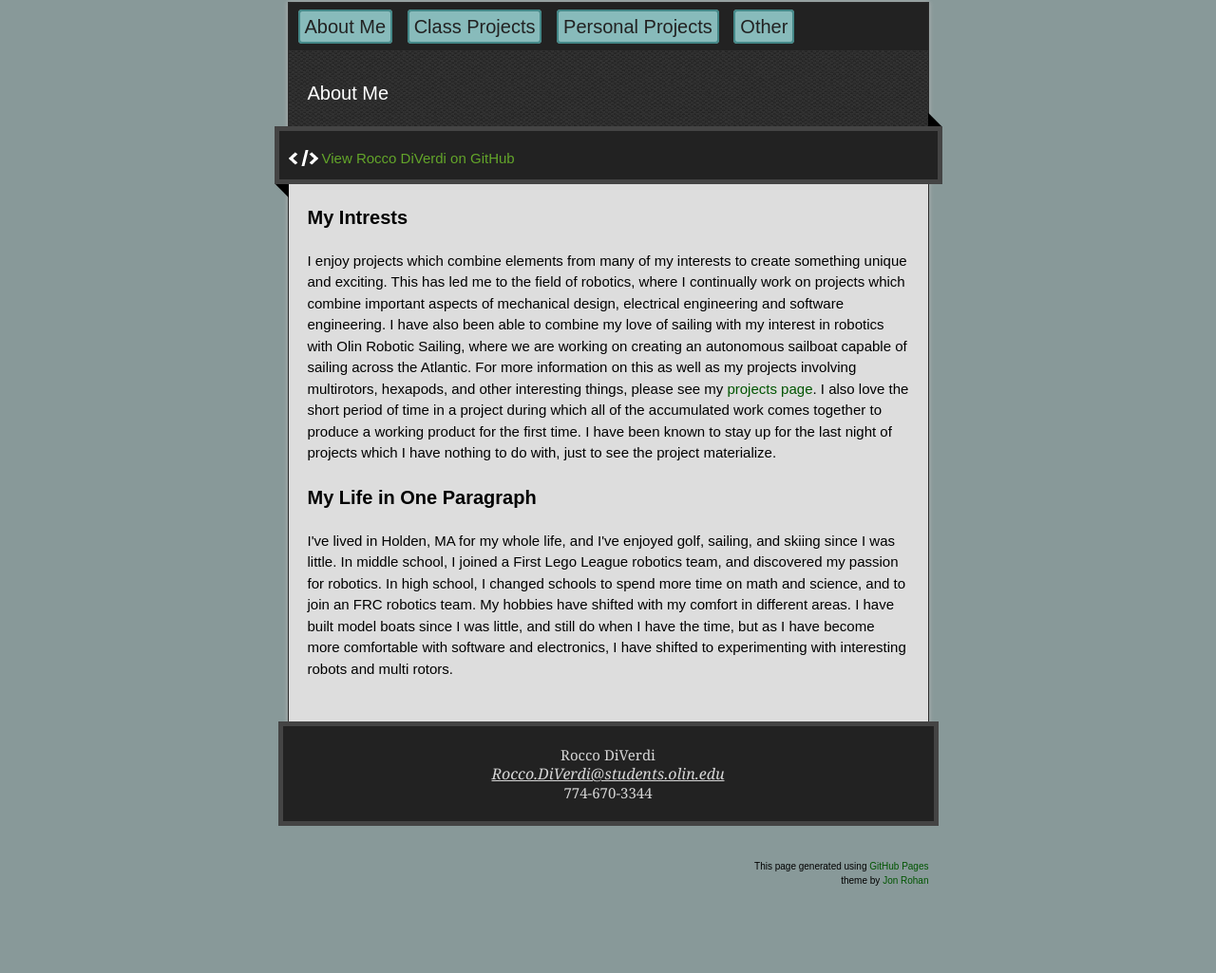
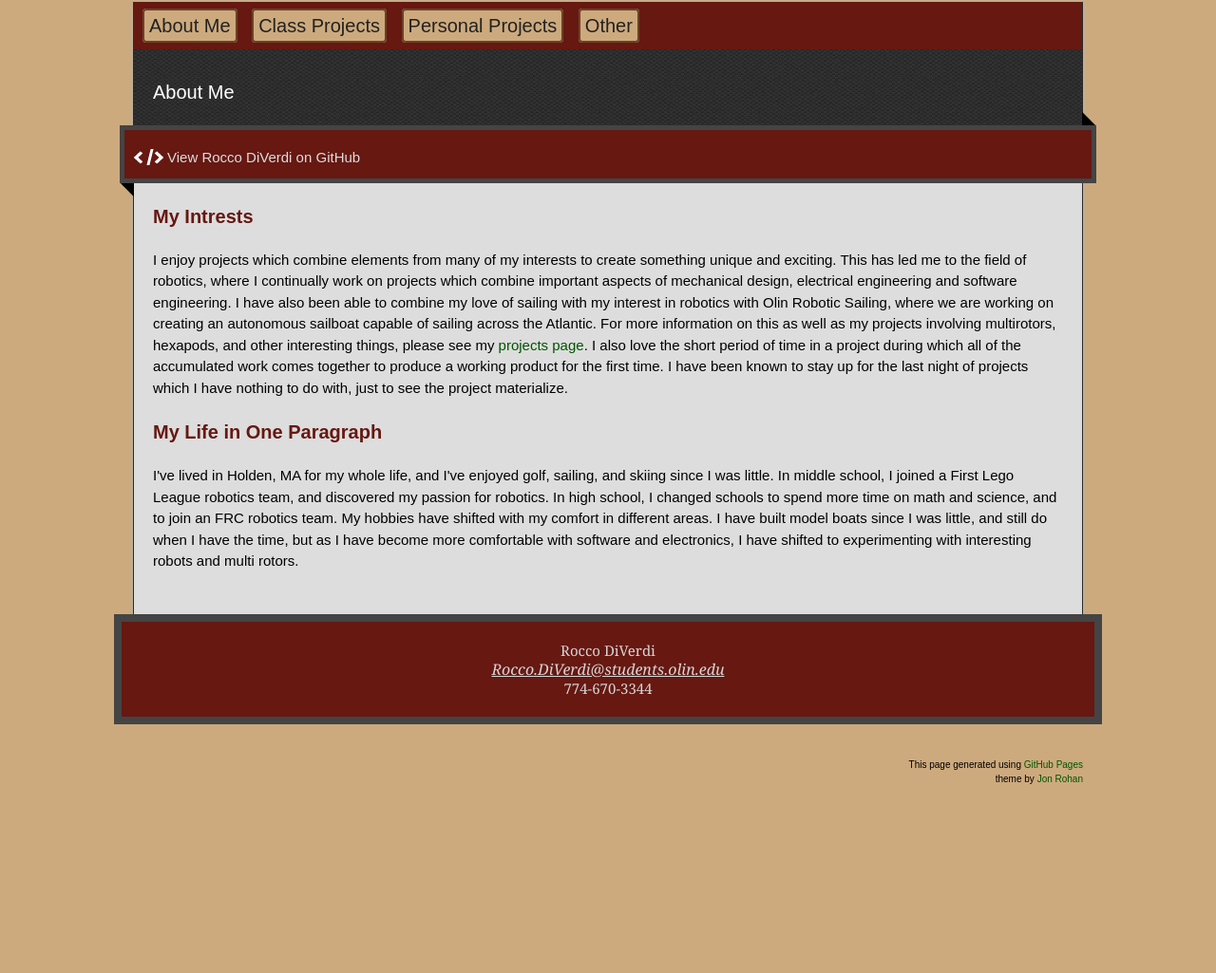
Before and after one commit to rdiverdi/rdiverdi.github.io, a plain HTML site: page index.html in a window 1280 px wide. Shown: the part 128-1153 px from the top of the page at 95% size. After the commit the page ends 1046 px from the top, so only its background shows below. Drawn offline with nearby package versions, Linux system fonts and the light colour scheme.

Commit message:
changed colors

```diff
--- a/index.html
+++ b/index.html
@@ -10,6 +10,8 @@
   <link rel="stylesheet" href="stylesheets/github-dark.css">
   <script type="text/javascript" src="https://ajax.googleapis.com/ajax/libs/jquery/1.7.1/jquery.min.js"></script>
   <script type="text/javascript" src="javascripts/script.js"></script>
+
+
 
   <title>Rocco DiVerdi</title>
   <meta name="description" content="About Me">
@@ -40,12 +42,13 @@
         <span class="blc"></span><span class="trc"></span>
         </div>
         <article class="markdown-body">
-          <h3>
+          <h3 class="heading">
+
 <a id="my-intrests" class="anchor" href="#my-intrests" aria-hidden="true"><span class="octicon octicon-link"></span></a>My Intrests</h3>
 
 <p>I enjoy projects which combine elements from many of my interests to create something unique and exciting.  This has led me to the field of robotics, where I continually work on projects which combine important aspects of mechanical design, electrical engineering and software engineering.  I have also been able to combine my love of sailing with my interest in robotics with Olin Robotic Sailing, where we are working on creating an autonomous sailboat capable of sailing across the Atlantic.  For more information on this as well as my projects involving multirotors, hexapods, and other interesting things, please see my <a href="index.html">projects page</a>.  I also love the short period of time in a project during which all of the accumulated work comes together to produce a working product for the first time.  I have been known to stay up for the last night of projects which I have nothing to do with, just to see the  project materialize.  </p>
 
-<h3>
+<h3 class="heading">
 <a id="my-life-in-one-paragraph" class="anchor" href="#my-life-in-one-paragraph" aria-hidden="true"><span class="octicon octicon-link"></span></a>My Life in One Paragraph</h3>
 
 <p>I've lived in Holden, MA for my whole life, and I've enjoyed golf, sailing, and skiing since I was little.  In middle school, I joined a First Lego League robotics team, and discovered my passion for robotics.  In high school, I changed schools to spend more time on math and science, and to join an FRC robotics team.  My hobbies have shifted with my comfort in different areas.  I have built model boats since I was little, and still do when I have the time, but as I have become more comfortable with software and electronics, I have shifted to experimenting with interesting robots and multi rotors.  </p>
--- a/stylesheets/stylesheet.css
+++ b/stylesheets/stylesheet.css
@@ -431,7 +431,7 @@ body {
   font-size: 15px;
   font-family: Arial, Arial, Helvetica, sans-serif;
   line-height: 1.5;
-  background: #889999; /* MAIN BACKGROUND COLOR */
+  background: #CDAA7D; /* MAIN BACKGROUND COLOR */
 }
 
 a {
@@ -455,9 +455,8 @@ h1.title {
   text-align: center;
   color: #111;
 }
-
 .wrapper {
-  width: 675px;
+  width: 1000px;
   margin: 0 auto;
 }
 
@@ -468,25 +467,33 @@ h1.title {
 }
 
 #navigation{
-  background-color: #222;
-  width: 100%;
+  background-color: #661811;
+  width: 100%+1px;
   height: 40px;
   color: #fff;
   font-size: 20px;
   padding-top: 10px;
+  margin-left: -1px;
+  margin-top: -1px;
 }
 #navigation a{
   color: #222;
-  background-color: #88BBBB;
+  background-color: #CDAA7D;
   padding:5px;
-  border: 2px solid #448888;
+  border: 2px solid #6B4226;
   border-radius: 4px;
   margin-left: 10px;
 }
 
 #navigation a:hover{
-  background-color: #44BBFF;
+  background-color: #6B4226;
+  border-color: #CDAA7D;
+  color: #DDD;
   text-decoration: none;
+}
+
+.heading{
+  color: #661811;
 }
 
 p.tagline {
@@ -502,7 +509,7 @@ p.tagline {
 }
 
 .download-bar {
-  background: #222;
+  background: #661811;
   border: 5px solid #444;
   padding: 10px;
   margin: 0 -35px 20px;
@@ -582,7 +589,8 @@ p.tagline {
   width: auto;
   height: auto;
   opacity: 1;
-  color: #63a52a;
+  /*color: #63a52a;*/
+  color: #DDD;
   filter:alpha(opacity=100);  /* IE 5-7 */
 }
 
@@ -710,10 +718,10 @@ footer {
 }
 
 footer .owner {
-  background: #222;
-  border: 5px solid #444;
+  background: #661811;
+  border: 8px solid #444;
   padding: 5px 15px;
-  margin: -67px -10px 35px;
+  margin: -67px -20px 35px;
   color: #d6d6d6;
   line-height: 20px;
   text-align: center;
```
Also changed, not shown: images/sunset.jpg (added).
